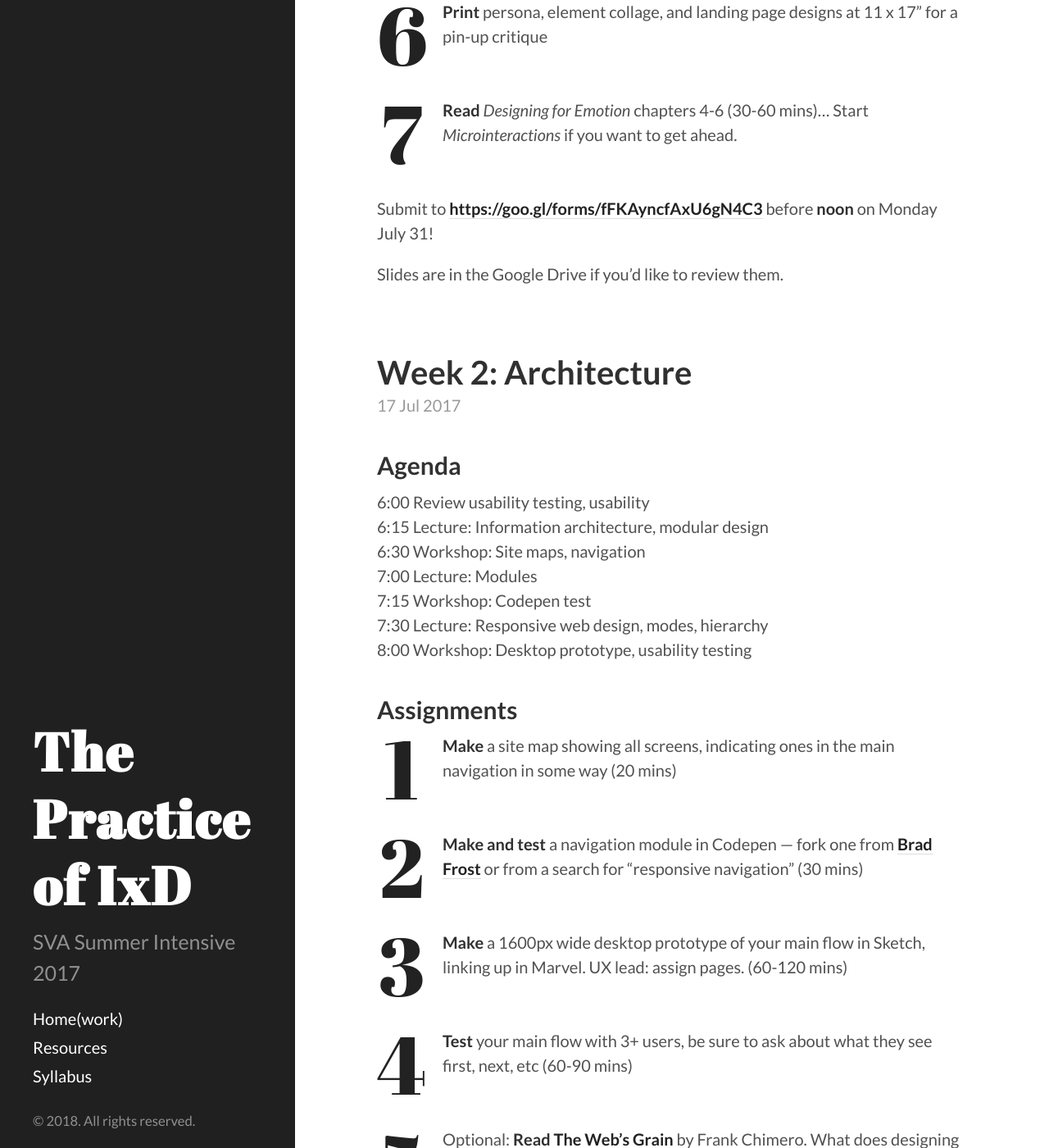
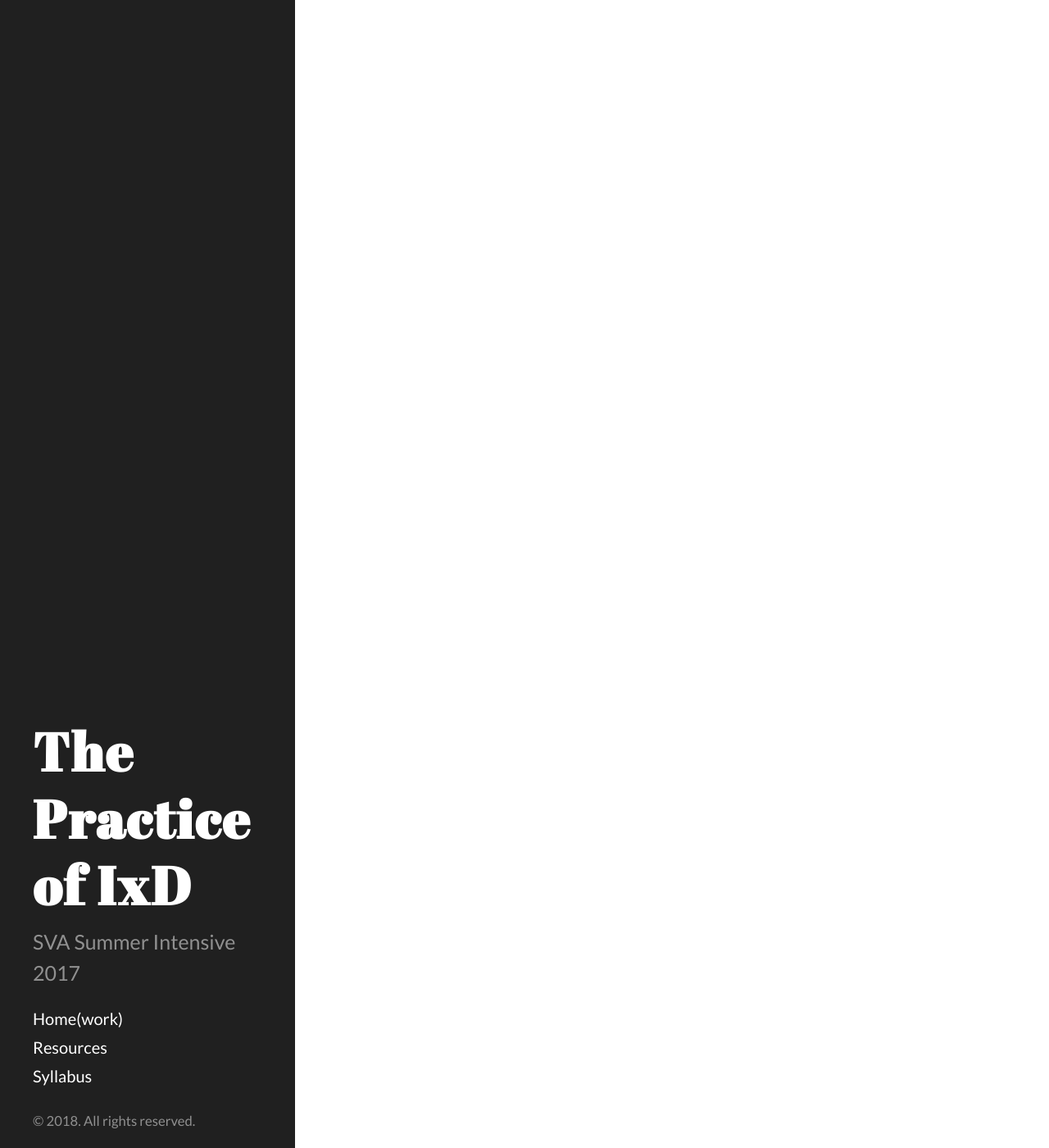
Before and after one commit to energy7/practiceixd, a Jekyll site: the page built from index.html, in a window 1280 px wide and 1400 px high, scrolled down 3226 px. Shown: the whole window at 82% size. Built offline with Jekyll 4.4.1, drawn with Linux system fonts in a browser that asks for light colours; some of the changed text lies outside the part shown.

Commit message:
2018 version

```diff
--- a/_posts/2017-06-04-get-ready.markdown
+++ /dev/null
@@ -1,11 +0,0 @@
----
-layout: post
-title:  "Get Ready!"
-date:   2017-06-04 21:28:59 -0400
-categories: lecture homework
-visible: 1
----
-
-1. Please fill out [this quick Google Form](https://goo.gl/forms/2fQdObztdXMF1Jbw1) no later than July 9th. You'll be working with a partner in this class and I want to make it as easy as possible for you to find a like-minded / like-located one.
-2. Re-read [the syllabus](/syllabus) and show up to each class with sketching supplies (pencil, black pen/marker, paper).
-3. Be ready to discuss a site or interaction experience you wish you'd designed, and one you use daily or weekly, and why.
--- a/_posts/2017-07-10-audience.markdown
+++ /dev/null
@@ -1,27 +0,0 @@
----
-layout: post
-title:  "Week 1: Audience"
-date:   2017-07-10 18:00:00 -0400
-categories: lecture homework
-visible: 1
----
-
-## Agenda
-
-6:00 Introductions and expectations
-6:30 Lecture: User-centered design
-6:50 Workshop: Content audit, user flows, journey map
-7:30 Lecture: Touchscreen design, usability
-7:50 Workshop: Paper prototype, usability testing
-
-## Assignments
-
-1. **Find & Read** the notes from the very first Tech Solidarity meeting — What are the most interesting things you learn/feel? (20 minutes)
-2. **Read** [“Why Onboarding is the Most Crucial Part of Your Growth Strategy”](https://news.greylock.com/why-onboarding-is-the-most-crucial-part-of-your-growth-strategy-8f9ad3ec8d5e) by Casey Winters — What is Tech Solidarity’s frequency target? What could be their key action? (20 minutes)
-3. **Make** a journey map for your persona — What experience do you want to create for them? (30-60 minutes)
-4. **Make** a POP prototype  — How do you create this experience on a small handheld device? (30-60 minutes)
-5. **Test** usability with 3 users (each) — What are *qualified* users teaching you as they use your design? (60-90 minutes)
-
-Submit to [https://goo.gl/forms/XmDBW8ntdfQDbhxw2](https://goo.gl/forms/XmDBW8ntdfQDbhxw2) before **noon** on Monday July 17!
-
-Slides are in the Google Drive if you'd like to review them.
--- a/_posts/2017-07-17-architecture.markdown
+++ /dev/null
@@ -1,30 +0,0 @@
----
-layout: post
-title:  "Week 2: Architecture"
-date:   2017-07-17 18:00:00 -0400
-categories: lecture homework
-visible: 1
----
-
-## Agenda
-
-6:00 Review usability testing, usability
-6:15 Lecture: Information architecture, modular design
-6:30 Workshop: Site maps, navigation
-7:00 Lecture: Modules
-7:15 Workshop: Codepen test
-7:30 Lecture: Responsive web design, modes, hierarchy
-8:00 Workshop: Desktop prototype, usability testing
-
-## Assignments
-
-1. **Make** a site map showing all screens, indicating ones in the main navigation in some way (20 mins)
-2. **Make and test** a navigation module in Codepen — fork one from [Brad Frost](http://codepen.io/search/pens/? q=navigation&limit=bradfrost) or from a search for "responsive navigation" (30 mins)
-3. **Make** a 1600px wide desktop prototype of your main flow in Sketch, linking up in Marvel. UX lead: assign pages. (60-120 mins)
-4. **Test** your main flow with 3+ users, be sure to ask about what they see first, next, etc (60-90 mins)
-5. Optional: **Read** [The Web's Grain](https://www.frankchimero.com/writing/the-webs-grain/) by Frank Chimero. What does designing for the web's grain mean to you? (15-30 mins)
-6. **Read** *Designing for Emotion* (Ch 1-3, ideally all) — What celebrity might you pick to represent Tech Solidarity? What brand traits? (90-120 mins)
-
-Submit to [https://goo.gl/forms/UdaSkhh1u6BSbGWt1](https://goo.gl/forms/UdaSkhh1u6BSbGWt1) before **noon** on Monday July 24!
-
-Slides are in the Google Drive if you'd like to review them.
--- a/_posts/2017-07-24-aesthetics.markdown
+++ /dev/null
@@ -1,29 +0,0 @@
----
-layout: post
-title:  "Week 3: Aesthetics"
-date:   2017-07-24 18:00:00 -0400
-categories: lecture homework
-visible: 1
----
-
-## Agenda
-
-6:00 Review usability testing, wires
-6:15 Lecture: Competitive research, mood boards, inspiration
-6:30 Workshop: Brand personality
-7:00 Lecture: Visual design (trends, imagery, type, color)
-7:30 Workshop: Element collage, landing page design, memory test
-
-## Assignments
-
-1. **Finalize** brand persona doc: celebrity, traits, visual styles, and engagement methods (30 mins)
-2. **Make** element collage: images, colors, text, buttons, menus, alerts (UI Lead, 30-60 minutes)
-3. **Finalize** landing page wires, side-by-side mobile and laptop layouts (UX Lead, 30-60 minutes)
-4. **Make** landing page designs, mobile and laptop (60-90 minutes)
-5. **Test** each design w/3+ users on [fivesecondtest.com](http://fivesecondtest.com) (15 mins)
-6. **Print** persona, element collage, and landing page designs at 11 x 17” for a pin-up critique
-7. **Read** *Designing for Emotion* chapters 4-6 (30-60 mins)... Start *Microinteractions* if you want to get ahead.
-
-Submit to [https://goo.gl/forms/fFKAyncfAxU6gN4C3](https://goo.gl/forms/fFKAyncfAxU6gN4C3) before **noon** on Monday July 31!
-
-Slides are in the Google Drive if you'd like to review them.
--- a/_posts/2017-07-31-states.markdown
+++ /dev/null
@@ -1,27 +0,0 @@
----
-layout: post
-title:  "Week 4: States"
-date:   2017-07-31 18:00:00 -0400
-categories: lecture homework
-visible: 1
----
-
-## Agenda
-
-6:00 Design refinements, critique guidelines
-6:30 Pin-up critique
-7:15 Lecture: States, accessibility, inclusive design
-7:30 Workshop: Inclusive design
-7:45 Lecture: Microinteractions, presentation guidelines
-8:00 Workshop: Interaction design
-
-## Assignments
-
-1. **Read/skim** *Microinteractions* — What are the microinteractions within your flow? What is a Signature Moment you could have? (90-120 mins)
-2. **Make** mobile and laptop designs for the remaining screens in your main flow (60-120 mins)
-3. **Test** your two prototypes with 3+ users (30-60 mins)
-4. **Practice** your presentation!
-
-Submit to [https://goo.gl/forms/GRvJSb4FjnhHpYG02](https://goo.gl/forms/GRvJSb4FjnhHpYG02) before **5pm** on Monday August 7!
-
-Slides are in the Google Drive if you'd like to review them.
--- a/_posts/2017-08-07-critique.markdown
+++ /dev/null
@@ -1,28 +0,0 @@
----
-layout: post
-title:  "Week 5: Critique"
-date:   2017-08-07 18:00:00 -0400
-categories: lecture homework
-visible: 1
----
-
-## Agenda
-
-6:15  Anna & Eric
-6:30  Christine & Kate
-6:45  Duy & Min
-7:00  Jes & Caden & Albane
-7:15  Katya & Lauren
-7:30  Nica & Caine
-7:45  So Yeon & John
-8:00  Susie & Liam
-8:15  Yueying
-8:30  End-of-class survey and image upload
-
-## Assignments
-
-1. **Submit** homework to [https://goo.gl/forms/GRvJSb4FjnhHpYG02](https://goo.gl/forms/GRvJSb4FjnhHpYG02) before **5pm** on Monday August 7!
-2. **Upload** images of your projects to SVA for the Summer Intensive showcase on Friday! Put them in the folder with your group's names in this [Google Drive folder](https://drive.google.com/drive/folders/0B2Z6ydcCAmjjeHRINVZBS1g3blE?usp=sharing)
-4. **Complete** this 5-question end-of-class survey: [https://goo.gl/forms/aPjNoqY5QDOfPuQf1](https://goo.gl/forms/aPjNoqY5QDOfPuQf1)
-
-Thank you!!
--- a/syllabus.md
+++ b/syllabus.md
@@ -4,11 +4,11 @@
 permalink: /syllabus/
 ---
 
-SVA SUMMER INTENSIVE 2017
+SVA SUMMER INTENSIVE 2018
 
 ###### The Practice of IxD
 
-Mondays, 6:00–8:50 PM, July 10 – August 7
+Mondays, 6:00–8:50 PM, July 9 – August 6
 
 ## Course Description
 
@@ -37,7 +37,7 @@
 
 * Concepts for a responsive web experience
 * Low-fi mobile and desktop prototypes
-* Site maps, mood boards, and element collages
+* Site maps and mood boards
 * Hi-fi mobile and desktop prototypes
 
 ## Grading
@@ -46,9 +46,7 @@
 30% homework and reading
 40% final critique
 
-The project for the class is to design an onboarding flow for [Tech Solidarity](https://techsolidarity.org), a grassroots group whose goal is to better connect tech workers with the communities they live in. You and a partner will work to create a responsive experience that serves and builds their community.
-
-(If you volunteer with another organization and would like to design for that group instead, that is a possibility. Email me before the first class.)
+The project for this class is to design a key experience for a valuable creative site (to be announced the first day of class). You and a partner will work together as UX Lead and UI Lead, sketching and testing and revising a responsive design at increasing levels of fidelity.
 
 This is a pass/fail course. Students who pass will:
 * Present usable, readable, enjoyable designs that serve the intended audience
@@ -65,20 +63,19 @@
 
 
 ## Tools & Resources
-Our [class drive](https://drive.google.com/drive/folders/0B2Z6ydcCAmjjMWFYR0h3MGdIeTQ?usp=sharing) contains a Resources folder with the recommended tools and reading. If you pursue the field, please purchase them to support their creators. They’re all things I reuse.
+Our [class drive](https://drive.google.com/drive/folders/1uD-o-Dq8QXwr5yvmKo48BKYhnwNecKG4?usp=sharing) contains a Resources folder with the recommended tools and reading. If you pursue the field, please purchase them to support their creators. They’re all things I reuse.
 
 ### Required Tools
 Please download and create accounts on these apps before the first class:
 * [Sketch](https://www.sketchapp.com/) ($99, click Education to get 50% off if you submit your student ID)
 * [POP by Marvel](https://marvelapp.com/pop/) (free, get the iPhone or Android app and install the [Sketch plugin](https://marvelapp.com/prototype-with-sketch/))
 * [Google Suite](https://www.google.com/) (provided by SVA) — for diagrams, team folders, individual folders, backups
-* [Slack](https://slack.com/) (provided by SVA) — for group chat
 
-Please bring sketching materials to every class (pencil, pen, marker, paper)
+Please bring sketching materials to every class:
+* sketchbook (I recommend Muji or other [dot grid sketchbooks](https://www.amazon.com/dp/B0716CFVHQ/)) or loose letter paper
+* pencil or pen for sketching ideas
+* (I will provide sticky notes and markers as needed)
 
-### Optional Tools
-* [UX Wireflows](https://ui8.net/products/ux-kits-ui-wireflows) kit ($38)
-* [UX Power Tools](https://www.uxpower.tools/) kit ($80, but use [my link for 50% off](https://gum.co/uxpt-bundle/skillshare-heinz))
 
 ### Required Reading
 There are two copies of these books in the SVA library if you prefer to read them there.
```
Also changed, not shown: other parts of syllabus.md (+1 -1 lines), _posts/2018-05-28-get-ready.markdown (added, +11 -0 lines), resources.md (+1 -1 lines), 8 other files.
